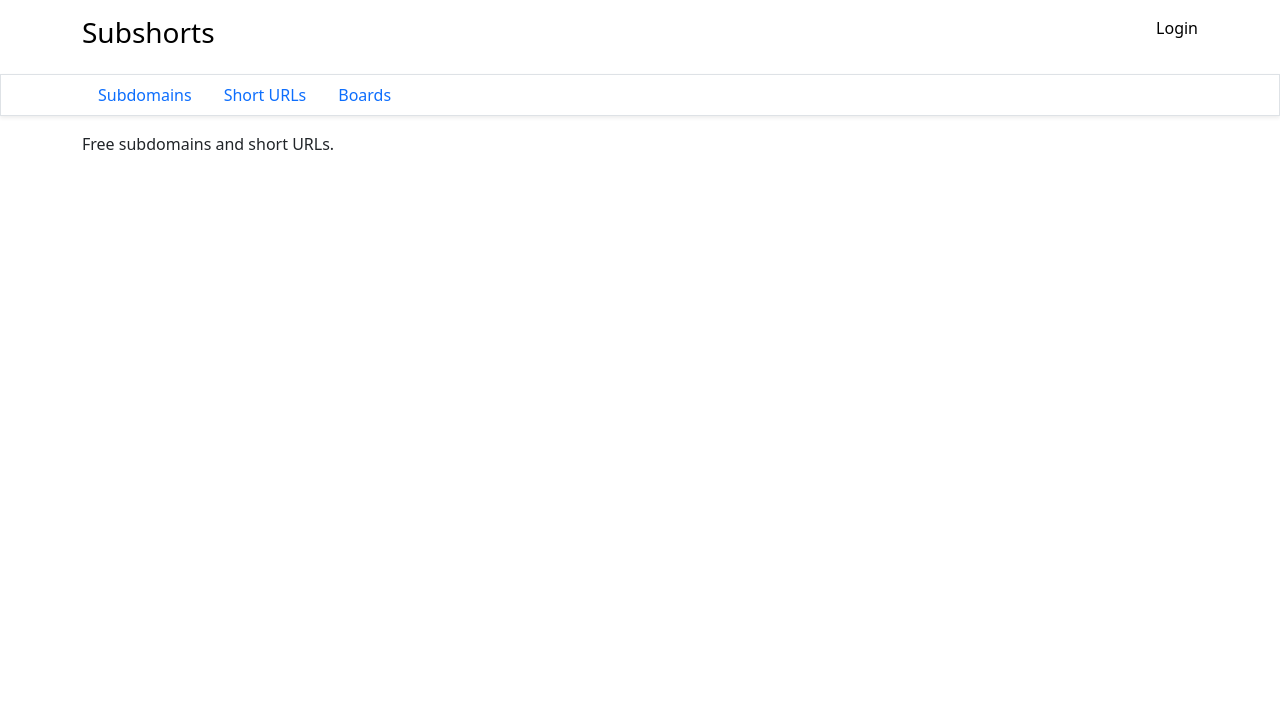
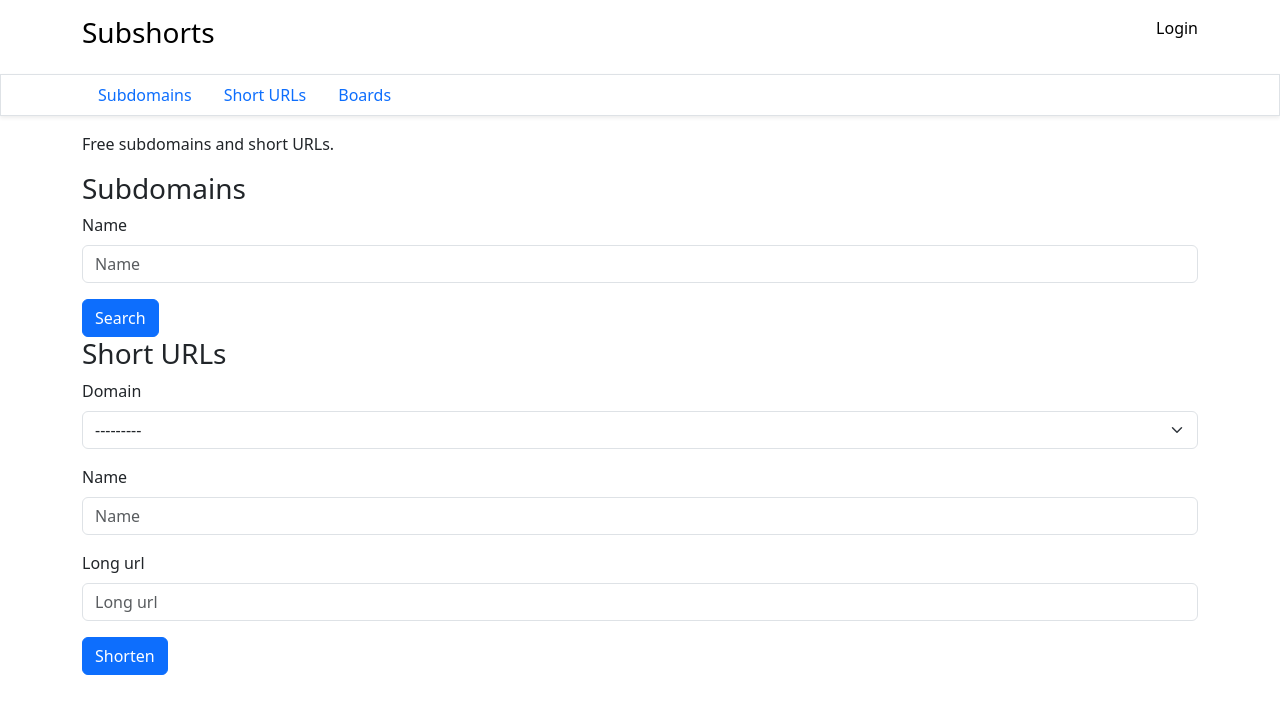
Before and after one commit to sjy5386/flare-core, a Django app: page / in a window 1280 px wide. Shown: the top 714 px of the page. Run offline with Django 4.2, Linux system fonts and the light colour scheme; data that the repository does not hold is empty; parts of the project's set-up code (start-up, migrations or seed data) failed here and were passed over; some libraries are stand-ins or nearby versions.

Commit message:
Update index view

```diff
--- a/base/views.py
+++ b/base/views.py
@@ -3,20 +3,25 @@ from django.shortcuts import render
 
 from boards.models import Post, Comment
 from contacts.models import Contact
+from shorturls.forms import ShortUrlLiteForm
 from shorturls.models import ShortUrl
+from subdomains.forms import SubdomainSearchLiteForm
 from subdomains.models import Subdomain
 
 
 def index(request: HttpRequest):
-    context = None
+    context = {
+        'subdomain_form': SubdomainSearchLiteForm(),
+        'short_url_form': ShortUrlLiteForm(),
+    }
     if request.user.is_authenticated:
-        context = {
+        context.update({
             'subdomains': Subdomain.objects.filter(user=request.user),
             'contacts': Contact.objects.filter(user=request.user),
             'shorturls': ShortUrl.objects.filter(user=request.user),
             'posts': Post.objects.filter(user=request.user),
             'comments': Comment.objects.filter(user=request.user),
-        }
+        })
     return render(request, 'index.html', context)
 
 
--- a/templates/index.html
+++ b/templates/index.html
@@ -1,4 +1,5 @@
 {% extends 'common/base.html' %}
+{% load django_bootstrap5 %}
 {% block content %}
     {% if user.is_authenticated %}
         <h3>Dashboard</h3>
@@ -20,4 +21,14 @@
     {% else %}
         <p>Free subdomains and short URLs.</p>
     {% endif %}
+    <h3>Subdomains</h3>
+    <form method="get" action="/subdomains/search">
+        {% bootstrap_form subdomain_form %}
+        {% bootstrap_button button_type="submit" content="Search" %}
+    </form>
+    <h3>Short URLs</h3>
+    <form method="get" action="/shorturls/create">
+        {% bootstrap_form short_url_form %}
+        {% bootstrap_button button_type="submit" content="Shorten" %}
+    </form>
 {% endblock %}
```
